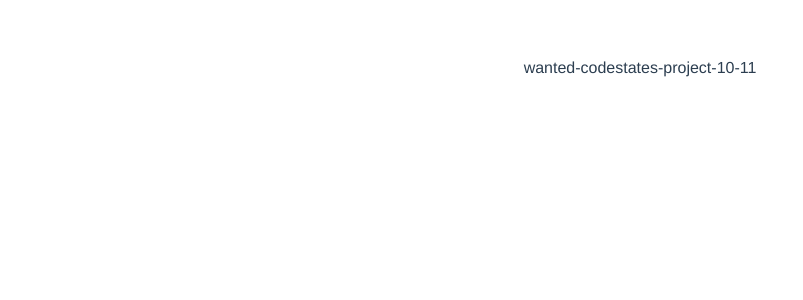
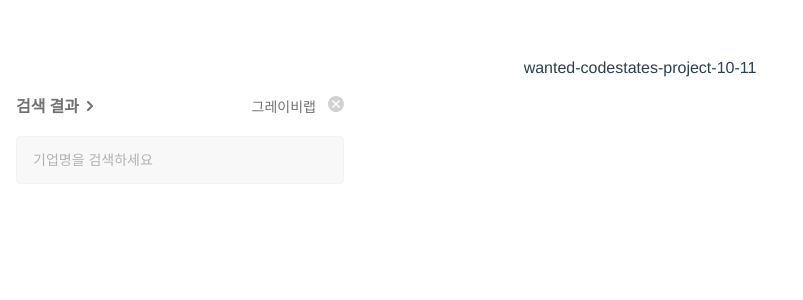
Before and after one commit to hinyc/wanted-codestates-project-10-11, a Vue app: page / in a window 1280 px wide. Shown: the top 300 px of the page, without its empty margins (0-803 px from the left). Built offline with nearby package versions, Linux system fonts and the light colour scheme.

Commit message:
[Feat] #3 검색창 부분 UI 구현

```diff
--- a/src/App.vue
+++ b/src/App.vue
@@ -1,11 +1,16 @@
 <template>
   <h1>wanted-codestates-project-10-11</h1>
+  <Search />
 </template>
 
 <script>
+import Search from "./components/Search.vue";
+
 export default {
-  name: 'App',
-  components: {},
+  name: "App",
+  components: {
+    Search,
+  },
 };
 </script>
 
--- /dev/null
+++ b/src/components/Search.vue
@@ -0,0 +1,167 @@
+<template>
+  <section class="search-container">
+    <div class="top">
+      <div class="input-header">
+        <span>검색 결과</span>
+        <svg
+          width="6"
+          height="10"
+          viewBox="0 0 6 10"
+          fill="none"
+          xmlns="http://www.w3.org/2000/svg"
+        >
+          <path
+            d="M1 1L5 5L1 9"
+            stroke="#727272"
+            stroke-width="2"
+            stroke-linecap="round"
+            stroke-linejoin="round"
+          />
+        </svg>
+      </div>
+      <div class="bottom">
+        <button class="reset-button">
+          <p>{{ companyName }}</p>
+          <svg
+            xmlns="http://www.w3.org/2000/svg"
+            xmlns:xlink="http://www.w3.org/1999/xlink"
+            x="0px"
+            y="0px"
+            viewBox="0 0 330 330"
+          >
+            <g id="XMLID_28_">
+              <path
+                fill="#d2d2d2"
+                id="XMLID_29_"
+                d="M165,0C120.926,0,79.492,17.163,48.328,48.327c-64.334,64.333-64.334,169.011-0.002,233.345
+		C79.49,312.837,120.926,330,165,330c44.072,0,85.508-17.163,116.672-48.328c64.334-64.334,64.334-169.012,0-233.345
+		C250.508,17.163,209.072,0,165,0z M239.246,239.245c-2.93,2.929-6.768,4.394-10.607,4.394c-3.838,0-7.678-1.465-10.605-4.394
+		L165,186.213l-53.033,53.033c-2.93,2.929-6.768,4.394-10.607,4.394c-3.838,0-7.678-1.465-10.605-4.394
+		c-5.859-5.857-5.859-15.355,0-21.213L143.787,165l-53.033-53.033c-5.859-5.857-5.859-15.355,0-21.213
+		c5.857-5.857,15.355-5.857,21.213,0L165,143.787l53.031-53.033c5.857-5.857,15.355-5.857,21.213,0
+		c5.859,5.857,5.859,15.355,0,21.213L186.213,165l53.033,53.032C245.104,223.89,245.104,233.388,239.246,239.245z"
+              />
+            </g>
+          </svg>
+        </button>
+      </div>
+    </div>
+    <div class="search-bar">
+      <input
+        type="text"
+        placeholder="기업명을 검색하세요"
+        v-model="inputValue"
+        @keyup.enter="onEnterHandler"
+      />
+    </div>
+  </section>
+</template>
+
+<script>
+export default {
+  name: "SearchBar",
+  props: {
+    msg: String,
+  },
+  components: {},
+  data() {
+    return {
+      inputValue: "",
+      companyName: "그레이비랩",
+    };
+  },
+  methods: {
+    onEnterHandler() {
+      // 회사 이름 데이터
+      const companies = ["삼성전자", "카카오", "LG CNS"];
+
+      if (companies.indexOf(this.inputValue) !== -1) {
+        this.companyName = this.inputValue;
+      } else {
+        // '기업 정보가 없습니다' 메시지 창 띄우기
+        console.log("기업 정보가 없습니다");
+      }
+    },
+  },
+};
+</script>
+
+<!-- Add "scoped" attribute to limit CSS to this component only -->
+<style scoped>
+* {
+  /* global style */
+  box-sizing: border-box;
+  margin: 0;
+  padding: 0;
+}
+.search-container {
+  width: 328px;
+  height: auto;
+  margin: 20px 16px;
+  font-family: "Noto Sans";
+}
+.search-container .top {
+  width: 100%;
+  display: flex;
+  justify-content: space-between;
+  margin-bottom: 20px;
+}
+.search-container .bottom {
+}
+.input-header {
+  font-size: 16px;
+  font-weight: 700;
+  color: #727272;
+
+  display: flex;
+  align-items: center;
+}
+.input-header > span {
+  line-height: 100%;
+  margin-right: 8px;
+}
+.input-header > svg {
+}
+.reset-button {
+  display: inline-flex;
+  background: none;
+  border: none;
+  cursor: pointer;
+}
+.reset-button > p {
+  font-size: 14px;
+  color: #727272;
+}
+.reset-button > svg {
+  width: 16px;
+  height: 16px;
+  margin-left: 12px;
+}
+.search-bar {
+  width: 100%;
+  height: 48px;
+  padding: 12px 16px;
+  background-color: #f8f8f8;
+  border: 1px solid #f2f2f2;
+  border-radius: 4px;
+  display: flex;
+  justify-content: center;
+  align-items: center;
+}
+.search-bar > input {
+  width: 296px;
+  height: 20px;
+  line-height: 20px;
+  color: #121212;
+  font-size: 14px;
+  font-weight: 400;
+  border: none;
+  background-color: inherit;
+}
+.search-bar > input:focus {
+  outline: none;
+}
+.search-bar > input::placeholder {
+  color: #b2b2b2;
+}
+</style>
```
